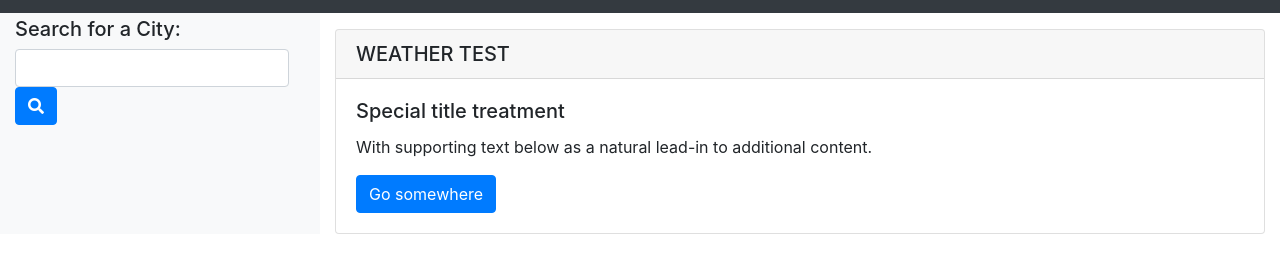
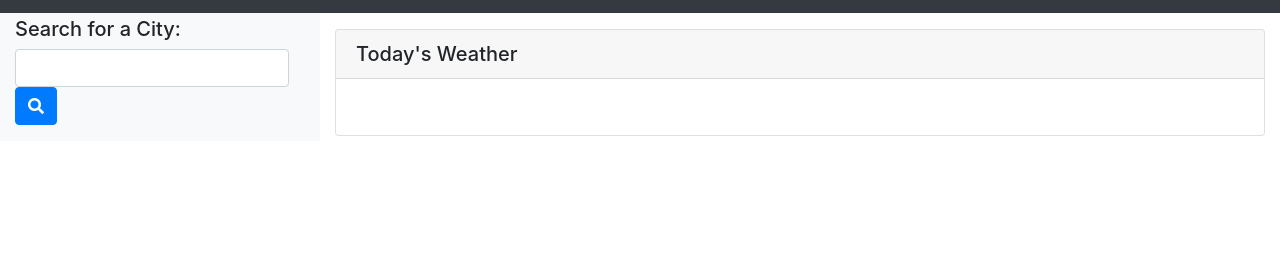
Before and after one commit to andrewfriedman20/Homework_06_ALF, a plain HTML site: page index.html in a window 1280 px wide. Shown: the part 59-332 px from the top of the page. Drawn offline with nearby package versions, Linux system fonts and the light colour scheme.

Commit message:
update index cards for city name. todays weather

```diff
--- a/index.html
+++ b/index.html
@@ -36,11 +36,11 @@
                 <div id="today" class="mt-3"></div>
                 <div id="forecast" class="row mt-3"></div>
                 <div class="card">
-                    <h5 class="card-header">WEATHER TEST</h5>
+                    <h5 class="card-header">Today's Weather</h5>
                     <div class="card-body">
-                      <h5 class="card-title">Special title treatment</h5>
-                      <p class="card-text">With supporting text below as a natural lead-in to additional content.</p>
-                      <a href="#" class="btn btn-primary">Go somewhere</a>
+                      <h5 class="card-title" id="tw-city_name></h5>
+                      <p class="card-text"></p>
+
                     </div>
                   </div>
             </div>
```
